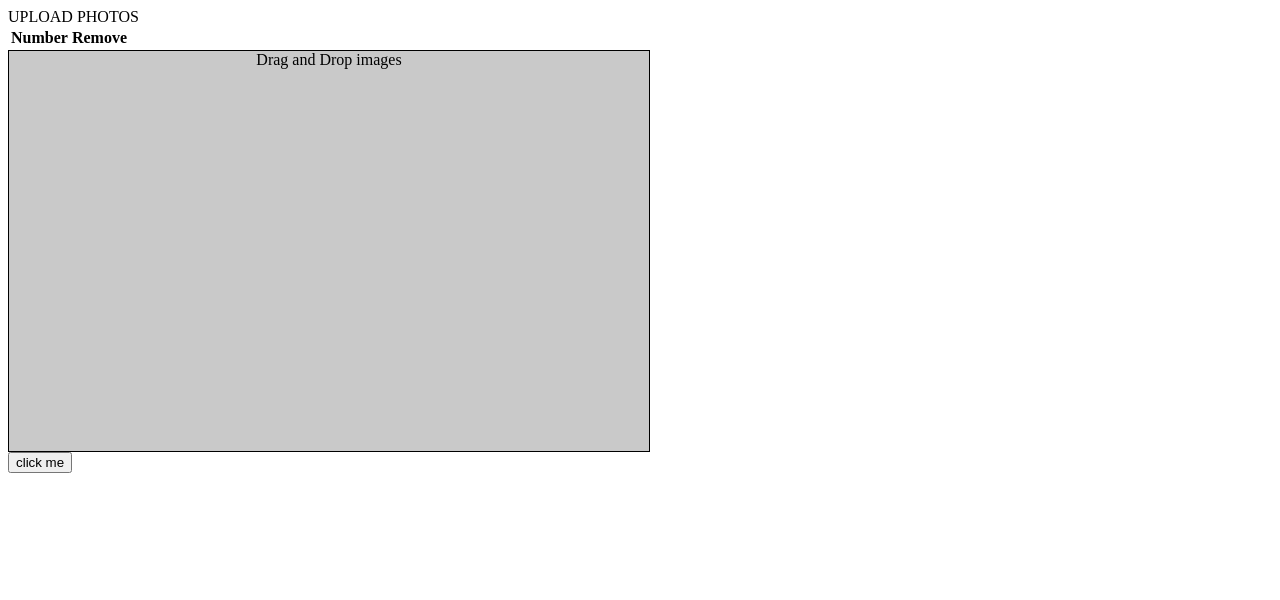
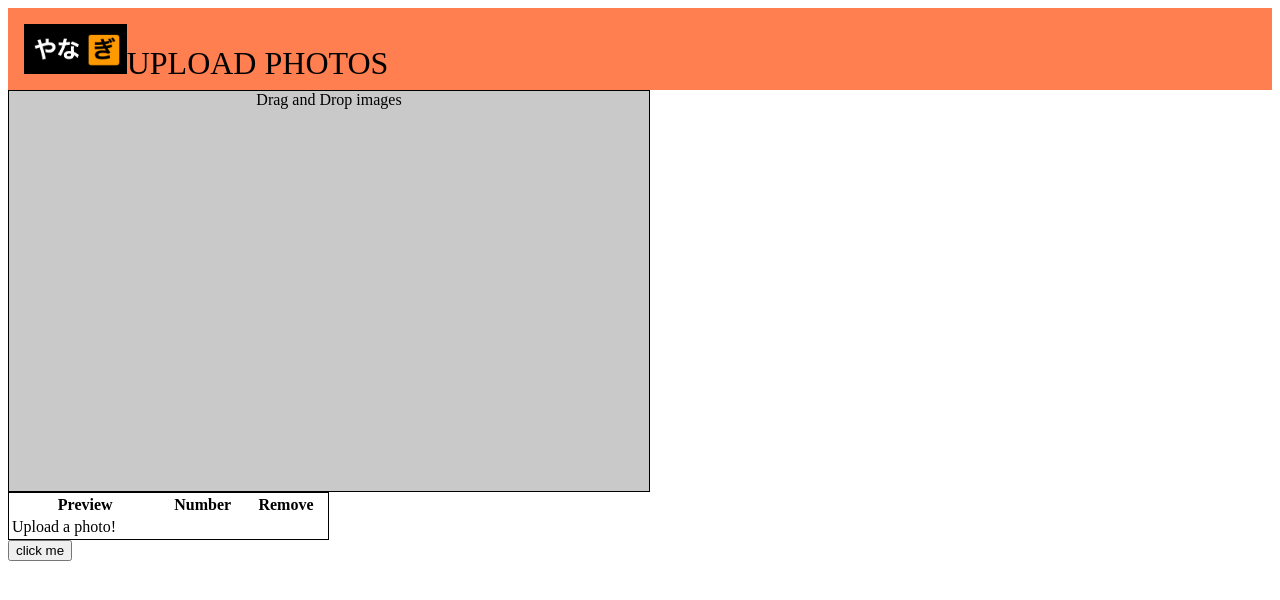
Before and after one commit to bonvoyagehacc/bonvoyage-frontend, a Vue app: page / in a window 1280 px wide. Shown: the top 600 px of the page. Built offline with nearby package versions, Linux system fonts and the light colour scheme.

Commit message:
image preview

```diff
--- a/src/components/PhotoUpload.vue
+++ b/src/components/PhotoUpload.vue
@@ -1,21 +1,34 @@
 <template>
-    <header>UPLOAD PHOTOS</header>
-    <table>
+    <div class="header">
+        <img class="logo" src="../assets/logo.png" />
+        <span>UPLOAD PHOTOS</span>
+    </div>
+    <div class="body">
+        <div class="drag-and-drop-box" v-cloak @drop.prevent="addPhotoToList" @dragover.prevent>
+            Drag and Drop images
+        </div>
+        <table class="uploaded-photo-table">
             <thead>
+                <th class="table-header">Preview</th>
                 <th class="table-header">Number</th>
                 <th class="table-header">Remove</th>
             </thead>
             <tbody>
+                <!--Show a filler box if there are no photos uploaded-->
+                <tr v-if="uploadedPhotos.length == 0">
+                    <td>Upload a photo!</td>
+                    <td></td>
+                </tr>
                 <tr v-for="photo in uploadedPhotos" :key="photo" v-cloak>
-            <td>{{photo[0].name}}</td>
+                <td><img class="image-preview" :src="photo.data"/></td>
+                <td>{{photo.name}}</td>
                 <td><button v-on:click="removePhotoFromList(photo)">X</button></td>
                 </tr>
             </tbody>
         </table>
-    <div class="drag-and-drop-box" v-cloak @drop.prevent="addPhotoToList" @dragover.prevent>
-        Drag and Drop images
+        <button v-on:click="submitPhotos"> click me</button>
     </div>
-    <button v-on:click="submitPhotos"> click me</button>
+
 </template>
 
 <script>
@@ -28,16 +41,36 @@ export default {
             // removes photo from uploaded photos
             this.uploadedPhotos.splice(this.uploadedPhotos.indexOf(photo), 1)
         },
-        addPhotoToList: function(event) {
-            var insertion_index = this.uploadedPhotos.length;
-            let photo = event.dataTransfer.files;
-            photo = [...photo]
-            this.uploadedPhotos.push(photo)
+        addPhotoToList: async function(event) {
+            let photos = [...event.dataTransfer.files];
+            // only images allowed
+            photos = photos.filter(photo => photo.type.indexOf('image/') >= 0)
+            console.log("photos", photos)
+
+            let promises = [];
+
+            photos.forEach(photo => {
+                promises.push(this.getBase64(photo))
+            });
+
+            let sources = await Promise.all(promises)
+            this.uploadedPhotos = this.uploadedPhotos.concat(sources)
+            console.log("uploaded photos", this.uploadedPhotos)
+        },
+        getBase64(file) { // courtesy of https://github.com/fabiofranchino/vue-drop-image-and-preview/blob/master/src/components/DropImages.vue
+            const reader = new FileReader()
+            return new Promise(resolve => {
+                reader.onload = ev => {
+                    console.log("ev,", ev)
+                    resolve({"data": ev.target.result, "name": file.name})
+                }
+                console.log("file,", file)
+                reader.readAsDataURL(file)
+            })
         }
     },
     data() {
         return {
-            name: "Martin",
             uploadedPhotos: []
         }
     }
@@ -45,6 +78,9 @@ export default {
 </script>
 
 <style>
+.body {
+    display: inline-block;
+}
 .drag-and-drop-box{
     position: relative;
     background-color: #c9c9c9;
@@ -53,4 +89,26 @@ export default {
     width: 50vw;
     border: 1px solid black;
 }
+
+.header {
+    background-color: coral;
+    height: 50px;
+    padding: 1rem;
+    font-size: 2rem;
+}
+
+.image-preview {
+    max-width: 5rem;
+    max-height: 3rem;
+}
+
+.logo {
+    height: 50px;
+}
+
+.uploaded-photo-table {
+    border: 1px solid black;
+    max-width: 50%;
+    width: 50%;
+}
 </style>
```
Lines whose indentation alone changed are shown as unchanged.
